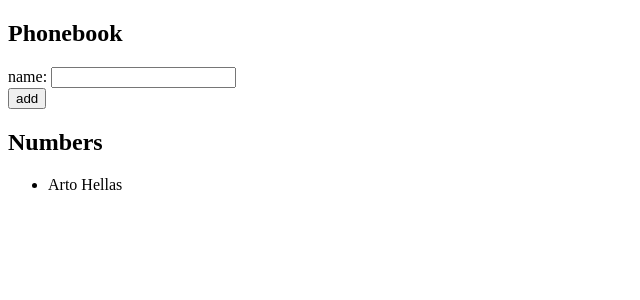
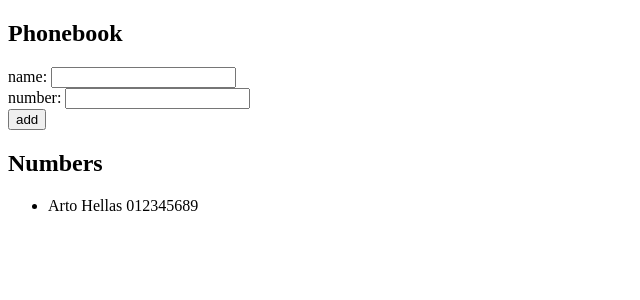
Before and after one commit to zghane/hy-fullstackopen, a React (Create React App) app in the folder part2/phonebook/: page / in a window 1280 px wide. Shown: the top 300 px of the page, without its empty margins (0-640 px from the left). Built offline with nearby package versions, Linux system fonts and the light colour scheme.

Commit message:
Part 2.8 - store number for each person

```diff
--- a/part2/phonebook/src/App.js
+++ b/part2/phonebook/src/App.js
@@ -2,18 +2,20 @@
 
 const App = () => {
         const [persons, setPersons] = useState([
-                { name: 'Arto Hellas' }
+                { name: "Arto Hellas", number: "012345689" }
         ])
         const [newName, setNewName] = useState('')
+        const [newNumber, setNewNumber] = useState('')
 
         const addPerson = (event) => {
                 // prevent form submission / page reload
                 event.preventDefault()
                 // is the name new? (allow each person only once)
                 if (!persons.map(person => person.name).includes(newName)) {
-                const newPerson = {name: newName}
+                const newPerson = {name: newName, number: newNumber}
                         setPersons(persons.concat(newPerson))
                         setNewName("")
+                        setNewNumber("")
                 }
                 else {
                         alert(`${newName} is already added to the phonebook`)
@@ -21,6 +23,9 @@
         }
         const handleNameFormChange = (event) => {
                 setNewName(event.target.value)
+        }
+        const handleNumberFormChange = (event) => {
+                setNewNumber(event.target.value)
         }
 
 
@@ -32,12 +37,15 @@
                                 name: <input value={newName} onChange={handleNameFormChange}/>
                         </div>
                         <div>
+                                number: <input value={newNumber} onChange={handleNumberFormChange}/>
+                        </div>
+                        <div>
                                 <button type="submit">add</button>
                         </div>
                 </form>
                 <h2>Numbers</h2>
                 <ul>
-                {persons.map(person => <li key={person.name}>{person.name}</li>)}
+                {persons.map(person => <li key={person.name}>{person.name} {person.number}</li>)}
                 </ul>
                 </div>
         )
```
Lines whose indentation alone changed are shown as unchanged.
